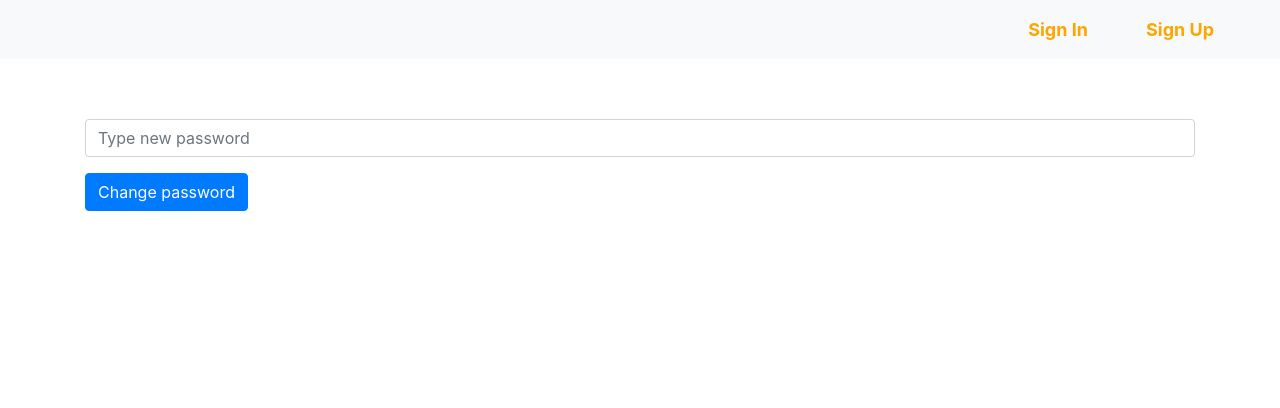
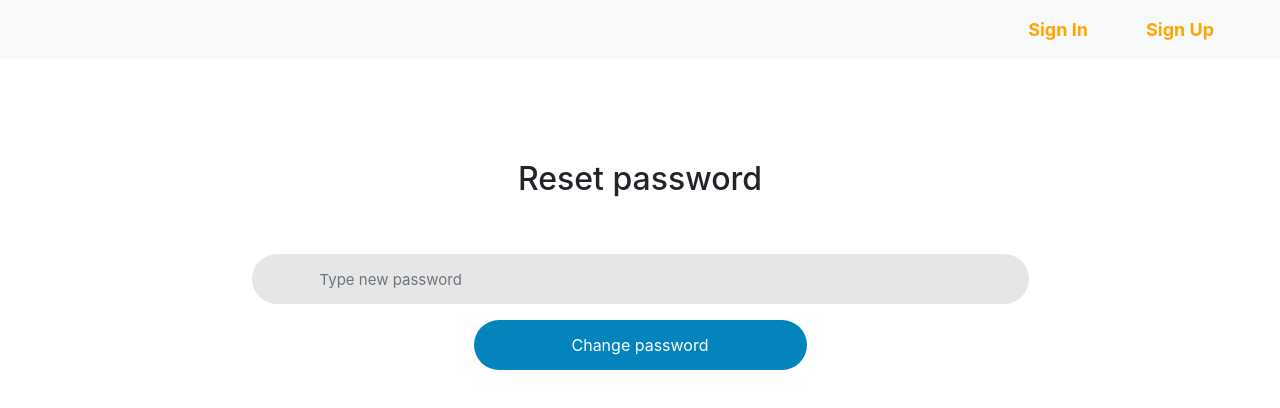
Before and after one commit to ongfong/petconnect, a Next.js app: page /auth/password/reset/1 in a window 1280 px wide. Shown: the top 408 px of the page. Built offline with nearby package versions, Linux system fonts and the light colour scheme.

Commit message:
update Frontend

```diff
--- a/pages/auth/password/reset/[id].js
+++ b/pages/auth/password/reset/[id].js
@@ -29,7 +29,7 @@ const ResetPassword = ({ router }) => {
     };
 
     const passwordResetForm = () => (
-        <form onSubmit={handleSubmit}>
+        <form onSubmit={handleSubmit} >
             <div className="form-group pt-5">
                 <input
                     type="password"
@@ -38,10 +38,11 @@ const ResetPassword = ({ router }) => {
                     value={newPassword}
                     placeholder="Type new password"
                     required
+                    style={inputStyle}
                 />
             </div>
             <div>
-                <button className="btn btn-primary">Change password</button>
+                <button className="btn btn-primary" style={buttonStyle}>Change password</button>
             </div>
         </form>
     );
@@ -51,9 +52,8 @@ const ResetPassword = ({ router }) => {
 
     return (
         <Layout>
-            <div className="container">
-                <h2>Reset password</h2>
-                <hr />
+            <div className="container" style={{paddingTop: '80px'}}>
+                <h2 style={{paddingTop: '80px', textAlign: 'center'}}>Reset password</h2>
                 {showError()}
                 {showMessage()}
                 {passwordResetForm()}
@@ -62,4 +62,30 @@ const ResetPassword = ({ router }) => {
     );
 };
 
+const inputStyle = {
+    fontSize: '15px',
+    lineHeight: '1.5',
+    color: '#666666',
+    display: 'block',
+    width: '70%',
+    background: '#e6e6e6',
+    height: '50px',
+    borderRadius: '25px',
+    padding: '0 30px 0 68px',
+    outline: 'none',
+    border: 'none',
+    margin: '0 auto',
+};
+
+const buttonStyle = {
+    width: '30%',
+    height: '50px',
+    backgroundColor: 'blue',
+    border: 'none',
+    borderRadius: '25px',
+    margin: '0 auto',
+    display: 'block',
+    backgroundColor: '#0384BD',
+};
+
 export default withRouter(ResetPassword);
```
Also changed, not shown: pages/pet/[id].js (+7 -3 lines).
